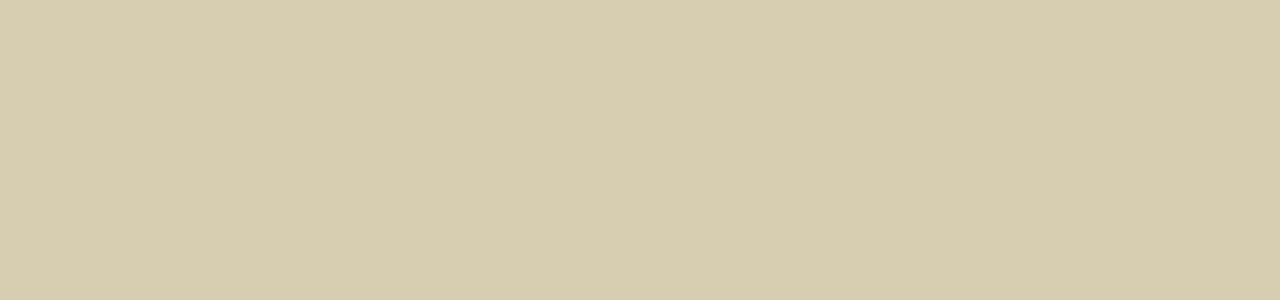
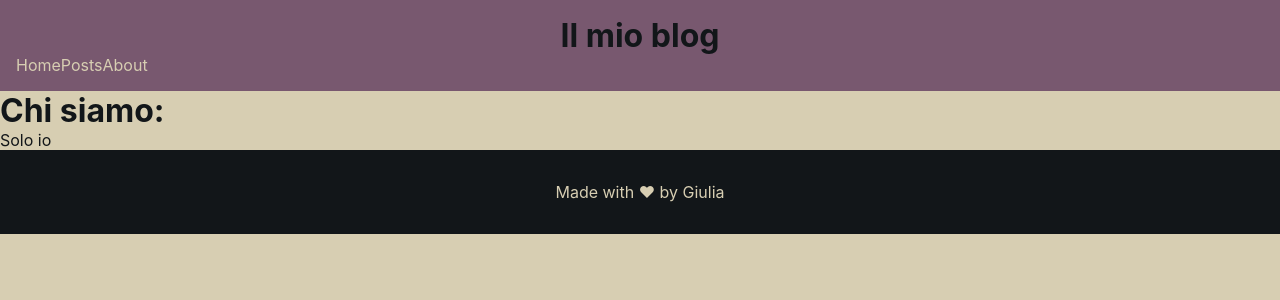
Before and after one commit to Giulia-Ciampelli/react-router, a React (Vite) app: page /about in a window 1280 px wide. Before the commit this address had no page. Shown: the top 300 px of the page. Built offline with nearby package versions, Linux system fonts and the light colour scheme.

Commit message:
docs: import links

```diff
--- a/src/App.jsx
+++ b/src/App.jsx
@@ -14,6 +14,7 @@ import Header from './components/Header';
 import Main from './components/Main';
 import Footer from './components/Footer';
 import Home from './pages/Home';
+import AboutUs from './pages/AboutUs';
 // #endregion importazioni
 
 function App() {
@@ -25,6 +26,7 @@ function App() {
           <Route element={<DefaultLayout />}>
             <Route path='/' element={<Home />} />
             <Route path='/posts' element={<Main />} />
+            <Route path='/about' element={<AboutUs />} />
           </Route>
         </Routes>
       </BrowserRouter>
--- a/src/components/Header.jsx
+++ b/src/components/Header.jsx
@@ -1,9 +1,12 @@
+import NavLinks from "./NavLinks";
+
 export default function Header() {
     return (
         <header>
             <h1>
                 Il mio blog
             </h1>
+            <NavLinks />
         </header>
     )
 }
--- /dev/null
+++ b/src/components/NavLinks.jsx
@@ -0,0 +1,17 @@
+import { NavLink } from "react-router-dom";
+
+export default function NavLinks() {
+    return (
+        <nav>
+            <NavLink to="/">
+                Home
+            </NavLink>
+            <NavLink to="/posts">
+                Posts
+            </NavLink>
+            <NavLink to="/about">
+                About
+            </NavLink>
+        </nav>
+    )
+}
--- a/src/pages/AboutUs.jsx
+++ b/src/pages/AboutUs.jsx
@@ -0,0 +1,12 @@
+export default function AboutUs() {
+    return (
+        <>
+            <h1>
+                Chi siamo:
+            </h1>
+            <p>
+                Solo io
+            </p>
+        </>
+    )
+}
--- a/src/pages/DefaultLayout.jsx
+++ b/src/pages/DefaultLayout.jsx
@@ -2,7 +2,6 @@ import { Outlet } from "react-router-dom";
 
 // componenti
 import Header from "../components/Header";
-import Main from "../components/Main";
 import Footer from "../components/Footer";
 
 export default function DefaultLayout() {
@@ -10,7 +9,6 @@ export default function DefaultLayout() {
         <>
             <Header />
             <Outlet />
-            <Main />
             <Footer />
         </>
     )
```
